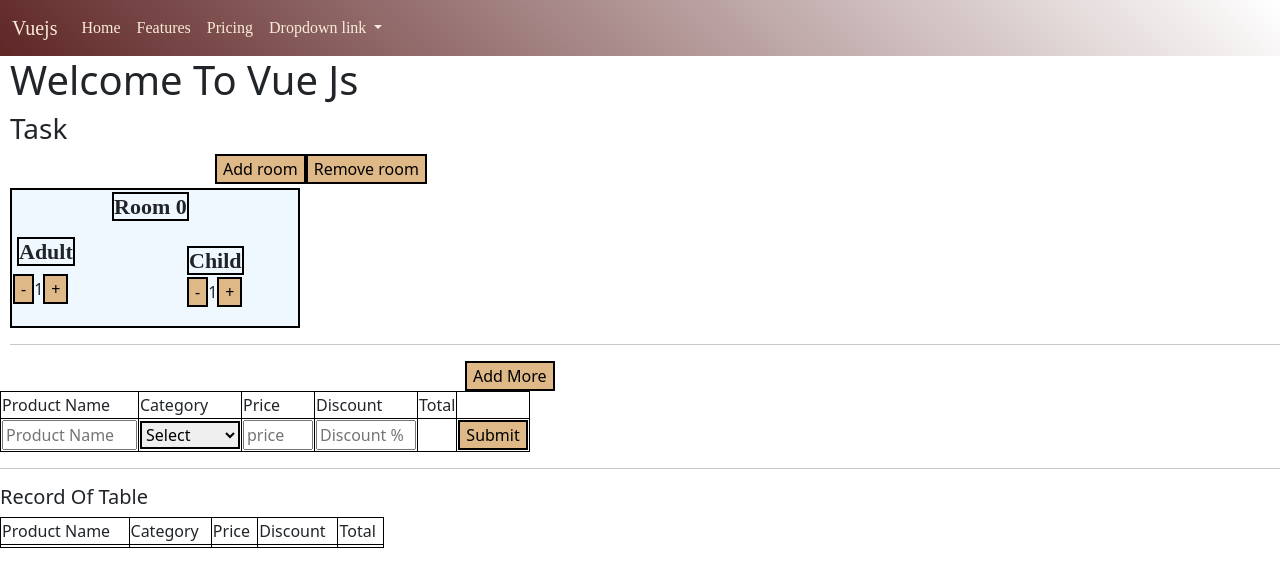
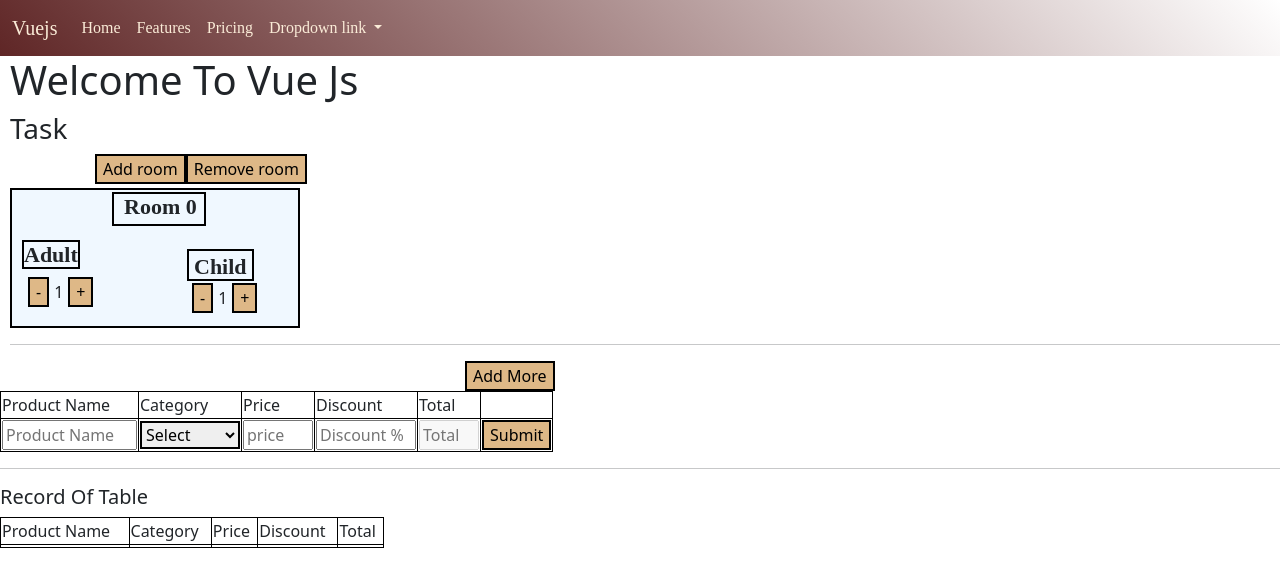
Before and after one commit to shyamporiya/vuejsProject, a Vue app: page / in a window 1280 px wide. Shown: the top 586 px of the page. Built offline with nearby package versions, Linux system fonts and the light colour scheme.

Commit message:
implement on task 1

```diff
--- a/src/components/body/Content.vue
+++ b/src/components/body/Content.vue
@@ -17,17 +17,17 @@
       <div class="adult">
         <span class="adultName">Adult</span>
         <div class="add_div">
-          <button @click="adultDecBtn">-</button>
-          <span>{{ adultRoomCount }}</span>
-          <button @click="adultIncBtn">+</button>
+          <button style="margin-left: 10px" @click="adultDecBtn">-</button>
+          <span style="margin-left: 5px">{{ adultRoomCount }}</span>
+          <button style="margin-left: 5px" @click="adultIncBtn">+</button>
         </div>
       </div>
       <div class="add_child_div">
         <span class="childName">Child</span>
         <div class="sub_child_div">
-          <button @click="childDecBtn">-</button>
-          <span>{{ childRoomCount }}</span>
-          <button @click="childIncBtn">+</button>
+          <button @click="childDecBtn" style="margin-left: 5px">-</button>
+          <span style="margin-left: 5px">{{ childRoomCount }}</span>
+          <button style="margin-left: 5px" @click="childIncBtn">+</button>
         </div>
       </div>
     </div>
@@ -86,13 +86,13 @@
             />
           </td>
           <td>
-            <!-- <input
+            <input
               style="width: 60px"
               type="text"
               placeholder="Total"
               v-model="sum"
-            /> -->
-            <h5>{{ sum }}</h5>
+              disabled
+            />
           </td>
           <td><button @click="submitBtn()">Submit</button></td>
         </tr>
@@ -118,7 +118,7 @@
           <td>{{ categoryNameGet }}</td>
           <td>{{ priceGet }}</td>
           <td>{{ discountGet }}</td>
-          <td>{{ totalGet }}</td>
+          <td>{{ sumTotal }}</td>
         </tr>
       </table>
     </div>
@@ -145,6 +145,7 @@ export default {
       total: "",
       totalGet: "",
       sum: "",
+      sumTotal: "",
       productData: [
         { product: "Test 1 ", category: "Main" },
         { product: "test 2", category: "cat test" },
@@ -156,13 +157,17 @@ export default {
   },
   methods: {
     adultDecBtn() {
-      this.adultRoomCount--;
+      if (this.adultRoomCount !== 0) {
+        this.adultRoomCount--;
+      }
     },
     adultIncBtn() {
       this.adultRoomCount++;
     },
     childDecBtn() {
-      this.childRoomCount--;
+      if (this.childRoomCount !== 0) {
+        this.childRoomCount--;
+      }
     },
     childIncBtn() {
       this.childRoomCount++;
@@ -178,6 +183,12 @@ export default {
       this.colums++;
       console.log("click here to add colums");
     },
+    discountOnchange() {
+      var pricecal = Number(document.getElementById("price").value);
+      var dis_cal = Number(document.getElementById("discount").value) / 100;
+      var sum_value = pricecal - pricecal * dis_cal;
+      this.sum = sum_value;
+    },
     submitBtn() {
       console.log("Submit Clicked");
       var listData = this.productData.map((index, val, arr) => {
@@ -189,34 +200,8 @@ export default {
       this.priceGet = this.price;
       this.discountGet = this.discount;
       this.totalGet = this.total;
+      this.sumTotal = this.sum;
       console.log(this.productNameGet);
-    },
-    priceOnchange() {
-      console.log("hello");
-      // var pricecal = this.price;
-      // var dis_cal = this.discount;
-      // var sum = "hello";
-      // console.log(sum);
-
-      var pricecal = document.getElementById("price").value;
-      var dis_cal = document.getElementById("discount").value;
-
-      // Add them together and display
-      var sum = parseInt(pricecal) + parseInt(dis_cal);
-    },
-    discountOnchange() {
-      console.log("hello");
-      // var pricecal = this.price;
-      // var dis_cal = this.discount;
-      // var sum = "hello";
-      // console.log(sum);
-
-      var pricecal = document.getElementById("price").value;
-      var dis_cal = document.getElementById("discount").value;
-
-      // Add them together and display
-      var sum_value = parseInt(pricecal) + parseInt(dis_cal);
-      this.sum = sum_value;
     },
   },
 };
@@ -235,6 +220,7 @@ button {
   background-color: aliceblue;
 }
 .room-name {
+  padding: 0px 7px 5px 10px;
   margin-left: 100px;
   font-size: 22px;
   font-weight: 700;
@@ -242,6 +228,7 @@ button {
   border: 2px solid black;
 }
 .adult {
+  padding: 3px 5px 3px 5px;
   margin-left: 5px;
   /* border: 2px solid black; */
   margin-right: 22px;
@@ -262,13 +249,14 @@ button {
   border: 2px solid black;
 }
 .childName {
+  padding: 3px 5px 0px 5px;
   font-size: 22px;
   font-weight: 700;
   font-family: fangsong;
   border: 2px solid black;
 }
 .add_another_room {
-  margin-left: 205px;
+  margin-left: 85px;
   margin-bottom: 4px;
 }
 .main-section {
```
